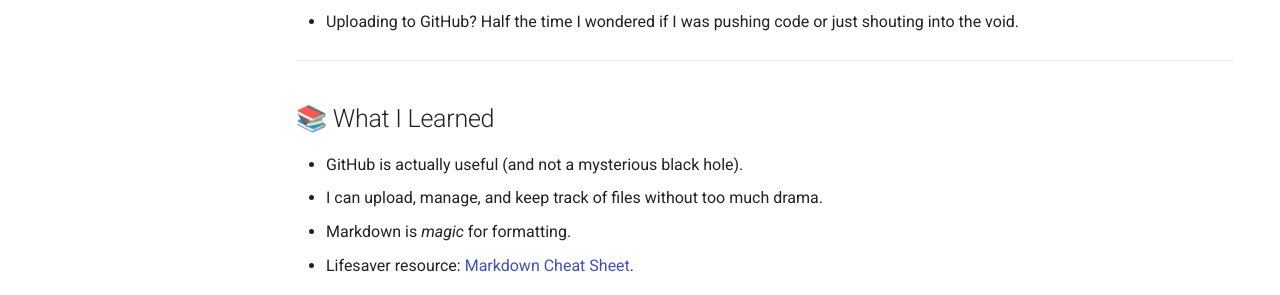
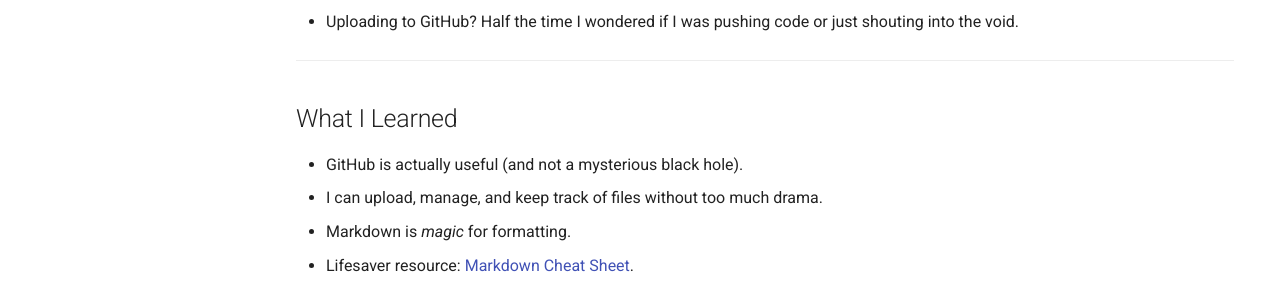
Before and after one commit to Justin-Lemonade/eng2_portfolio, an MkDocs documentation site: the page built from docs/projects/hello.md, in a window 1280 px wide and 900 px high, scrolled down 464 px. Shown: the part 156-451 px from the top of the window. Built offline with MkDocs 1.6.1 and Material for MkDocs 9.7.7, drawn with Linux system fonts in a browser that asks for light colours.

```diff
--- a/docs/projects/hello.md
+++ b/docs/projects/hello.md
@@ -15,7 +15,7 @@ This was a class project where I built a simple website and threw it up on GitHu
 
 ---
 
-## 📚 What I Learned
+## What I Learned
 - GitHub is actually useful (and not a mysterious black hole).
 - I can upload, manage, and keep track of files without too much drama.
 - Markdown is *magic* for formatting.
```
